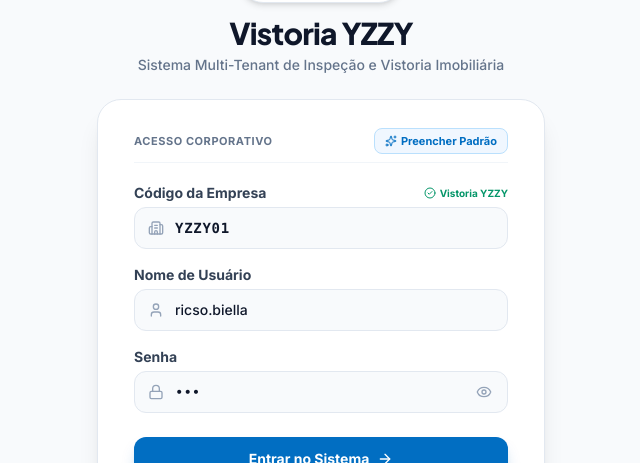
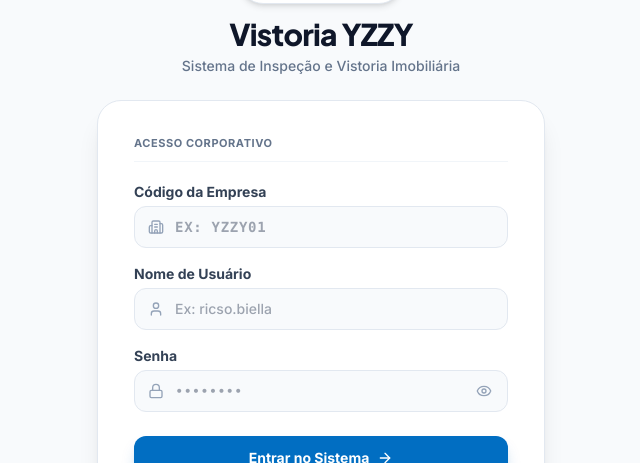
Before and after one commit to Berrola2/tentativan2, a React (Vite) app: page / in a window 1280 px wide. Shown: the part 166-629 px from the top of the page, without its empty margins (319-959 px from the left). Built offline with nearby package versions, Linux system fonts and the light colour scheme; no server answers; the database is empty.

Commit message:
fix: remove preencher padrao button and start login form completely clean and empty

```diff
--- a/src/components/LoginView.tsx
+++ b/src/components/LoginView.tsx
@@ -8,7 +8,6 @@
   Loader2,
   Eye,
   EyeOff,
-  Sparkles,
   CheckCircle2
 } from 'lucide-react';
 import { lookupCompany, loginEmployee } from '../services/authService';
@@ -19,9 +18,9 @@
 }
 
 export const LoginView: React.FC<LoginViewProps> = ({ onLoginSuccess }) => {
-  const [corporateCode, setCorporateCode] = useState('YZZY01');
-  const [username, setUsername] = useState('ricso.biella');
-  const [password, setPassword] = useState('123');
+  const [corporateCode, setCorporateCode] = useState('');
+  const [username, setUsername] = useState('');
+  const [password, setPassword] = useState('');
   const [showPassword, setShowPassword] = useState(false);
   const [isLoading, setIsLoading] = useState(false);
   const [errorMessage, setErrorMessage] = useState<string | null>(null);
@@ -67,13 +66,6 @@
     }
   };
 
-  const handleFillDemo = (code: string, user: string, pass: string) => {
-    setCorporateCode(code);
-    setUsername(user);
-    setPassword(pass);
-    setErrorMessage(null);
-  };
-
   return (
     <div className="min-h-screen bg-slate-50 flex flex-col justify-center py-8 sm:py-12 px-4 sm:px-6 lg:px-8 font-sans selection:bg-brand-500 selection:text-white">
 
@@ -96,7 +88,7 @@
             {companyBranding?.tradeName || 'Vistoria YZZY'}
           </h1>
           <p className="text-xs sm:text-sm text-slate-500 font-medium mt-1">
-            Sistema Multi-Tenant de Inspeção e Vistoria Imobiliária
+            Sistema de Inspeção e Vistoria Imobiliária
           </p>
         </div>
       </div>
@@ -104,20 +96,10 @@
       <div className="sm:mx-auto sm:w-full sm:max-w-md">
         <div className="bg-white py-7 px-6 sm:px-9 rounded-3xl border border-slate-200 shadow-xl space-y-5">
 
-          {/* Quick preset badge */}
-          <div className="flex items-center justify-between pb-2 border-b border-slate-100">
+          <div className="pb-2 border-b border-slate-100">
             <span className="text-[11px] font-bold text-slate-500 uppercase tracking-wider">
               Acesso Corporativo
             </span>
-            <button
-              type="button"
-              onClick={() => handleFillDemo('YZZY01', 'ricso.biella', '123')}
-              className="text-[11px] font-bold text-brand-600 hover:text-brand-700 bg-brand-50 px-2.5 py-1 rounded-lg border border-brand-200 transition-colors flex items-center gap-1"
-              title="Preencher dados de teste"
-            >
-              <Sparkles className="w-3 h-3" />
-              <span>Preencher Padrão</span>
-            </button>
           </div>
 
           {errorMessage && (
```
